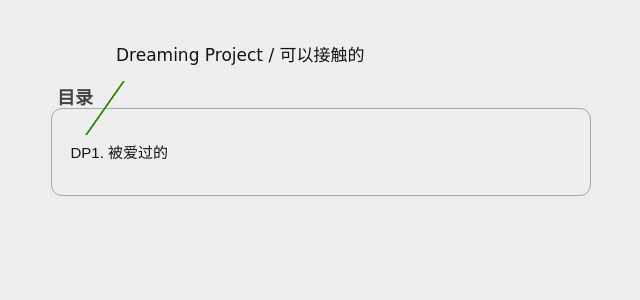
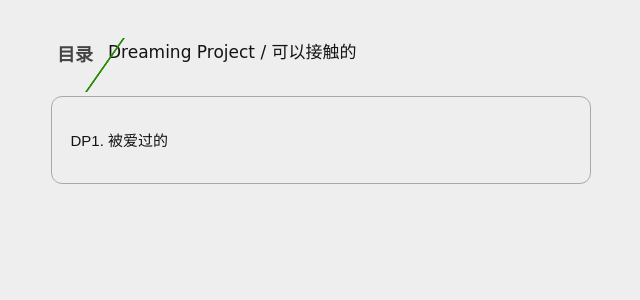
Before and after one commit to whwu17/proses, a Jekyll site: the page built from _novels/dp/toc.md, in a window 1280 px wide. Shown: the top 300 px of the page, without its empty margins (319-959 px from the left). Built offline with Jekyll 4.4.1, drawn with Linux system fonts in a browser that asks for light colours.

Commit message:
目录页标题改用 h1 对齐 LP2，修复与 LP1 重叠
LP2 章节标题用 h1 { padding: 40px 0 18px 57px }，目录页误用 h2 margin
导致 absolute decor「目录」与列表重叠。改为 h1.toc-title 同款 padding，
加 toc-header min-height:96px 预留标题区。

Co-authored-by: Wu Wenhan <1020645987@qq.com>

```diff
--- a/_layouts/novel-dp.html
+++ b/_layouts/novel-dp.html
@@ -359,14 +359,16 @@
         font-weight: bold;
     }
 
-    h2.toc-title {
-        height: 50px;
-        margin-top: 43px;
-        margin-left: 65px;
-        margin-bottom: 0;
-        padding: 0;
-        font-size: 17px;
-        font-weight: normal;
+    .toc-header {
+        position: relative;
+        min-height: 96px;
+    }
+
+    h1.toc-title {
+        margin: 0;
+        padding: 40px 0 18px 57px !important;
+        font-size: 17px !important;
+        font-weight: normal !important;
         text-align: left;
         line-height: 1.42;
         color: #141414;
@@ -374,8 +376,9 @@
 
     ul.toc-list {
         margin: 0;
-        padding: 15px 0 0 0;
+        padding: 0;
         list-style: none;
+        clear: both;
     }
 
     ul.toc-list li {
@@ -407,8 +410,10 @@
     </div> -->
     <div class="main">
         {% if page.is_toc %}
-        <div class="decor toc-decor" style="background:linear-gradient(-55deg, transparent 49%, #268f04 49.5%, #268f04 50.5%, transparent 51%);">目录</div>
-        <h2 class="toc-title">Dreaming Project / 可以接触的</h2>
+        <div class="toc-header">
+            <div class="decor toc-decor" style="background:linear-gradient(-55deg, transparent 49%, #268f04 49.5%, #268f04 50.5%, transparent 51%);">目录</div>
+            <h1 class="toc-title">Dreaming Project / 可以接触的</h1>
+        </div>
         <ul class="toc-list">
             {% for collection in site.collections %}
             {% if collection.label == "novels" %}
```
Also changed, not shown: _layouts/novel-lp.html (+16 -11 lines).
